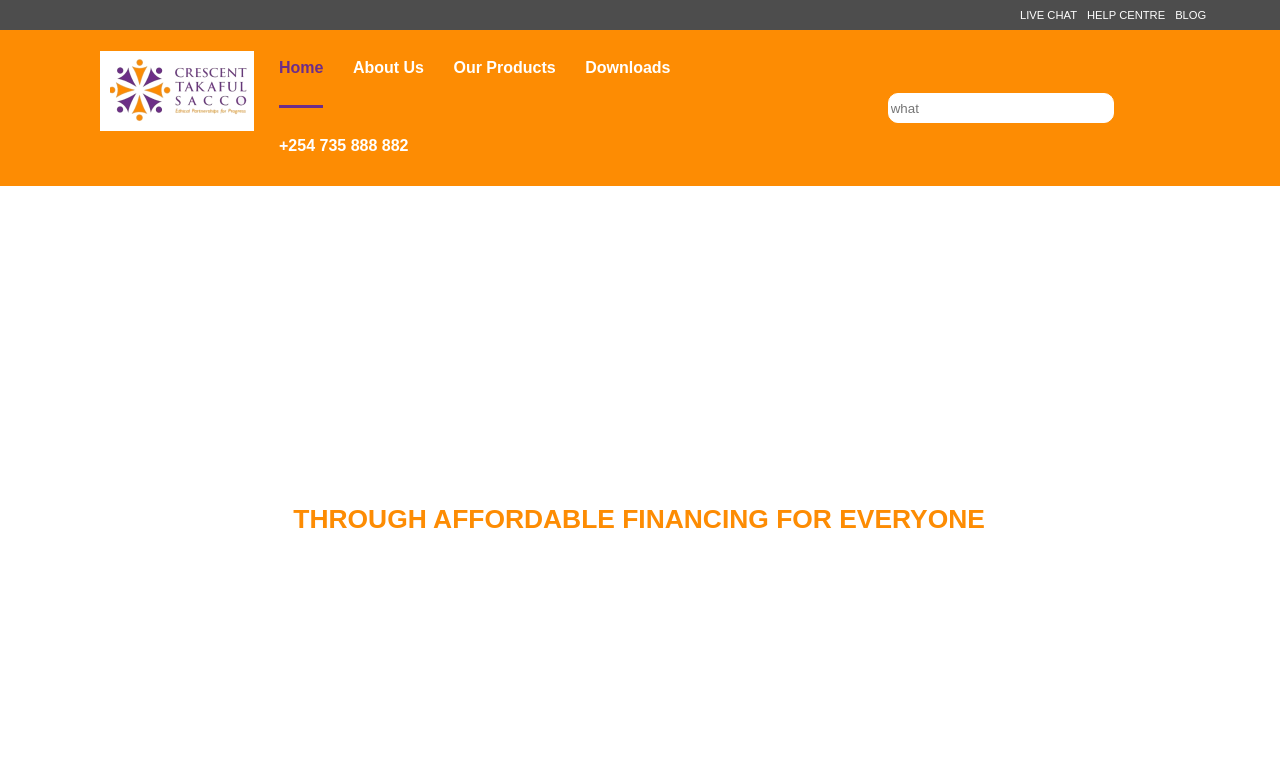
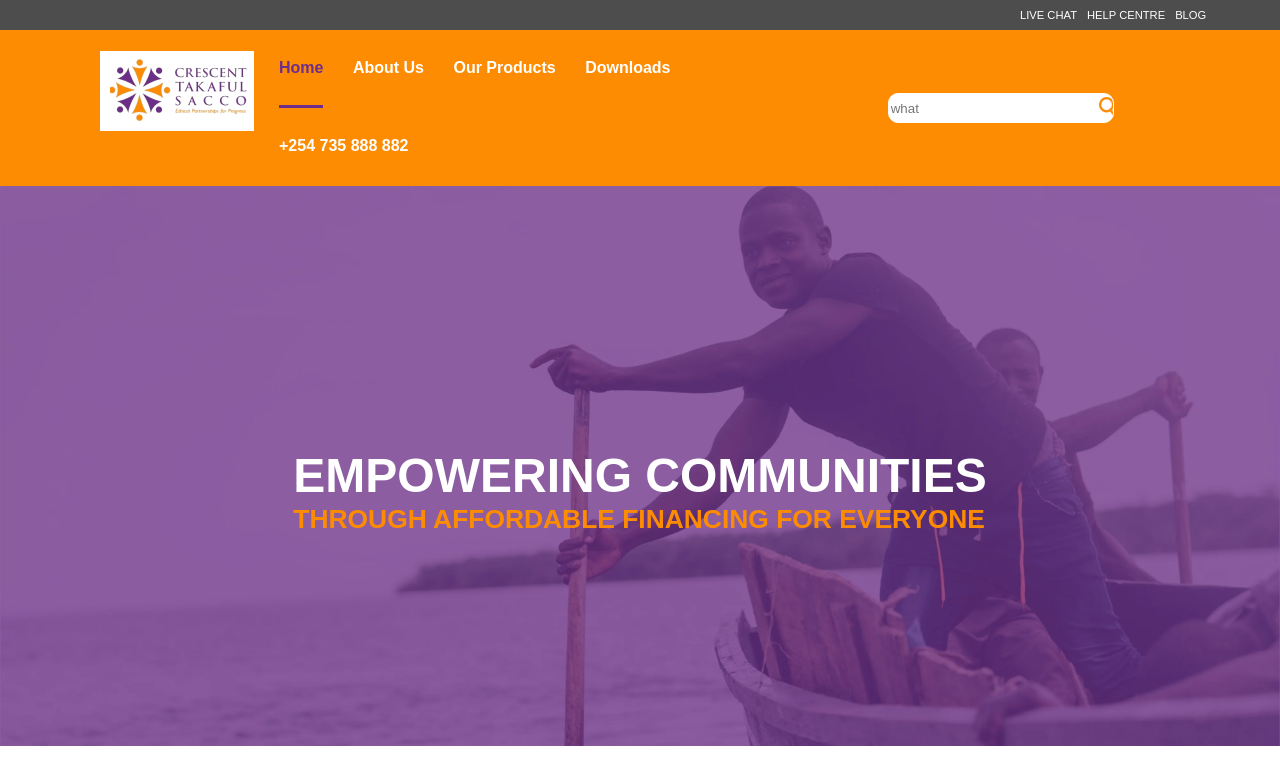
Before and after one commit to advertronics/advertronicsSite, a plain HTML site: page Index.html in a window 1280 px wide. Shown: the top 781 px of the page. Drawn offline with Linux system fonts and the light colour scheme; files whose address does not match are found by name.

Commit message:
Update style.css

```diff
--- a/style.css
+++ b/style.css
@@ -277,7 +277,7 @@ nav #navMain input {
     width: 100%;
     height: 26px;
     padding-right: 30px;
-    background-image: url("../img/searchIcon.png");
+    background-image: url("../searchIcon.png");
     background-repeat: no-repeat;
     background-position: 210px 3px;
 }
@@ -285,7 +285,7 @@ nav #navMain input {
 .bannerMain{
     height: 70vh;
     width: 100%;
-    background-image: url("../img/banner.webp");
+    background-image: url("../banner.webp");
     background-position: fixed;
     background-size: cover;
    /* margin-top: 90px; */
```
